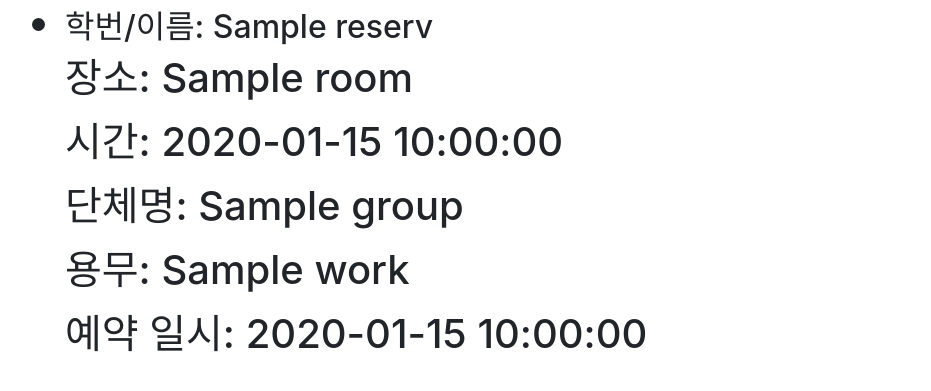
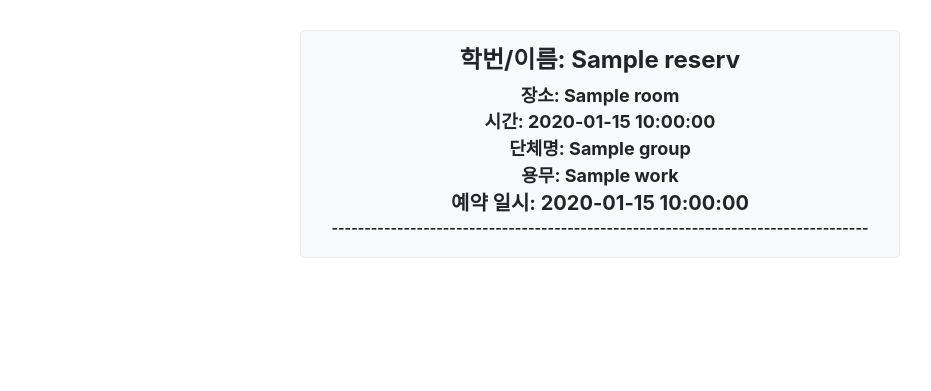
Before and after one commit to Minauroht/Class-Book-web, a Flask app: template templates/checking.html in a window 1280 px wide. Shown: the part 56-447 px from the top of the page, without its empty margins (60-991 px from the left). Run offline with Flask 3, Linux system fonts and the light colour scheme; the template is opened without the code that fills it: most values are stand-ins (such as "Sample title", 1, 10 or a date in 2020); data that the repository does not hold is empty.

Commit message:
CSS 가시성 수정

```diff
--- a/app.py
+++ b/app.py
@@ -71,8 +71,8 @@ def checking():
 @app.before_first_request
 def create_database():
     db.create_all()
-    for data in reserv.query.all():
-            db.session.delete(data) #<--이거 켜면 데이터 다 날아감. 주석 취소할 때 주의할 것.
+    # for data in reserv.query.all():
+    #         db.session.delete(data) #<--이거 켜면 데이터 다 날아감. 주석 취소할 때 주의할 것.
     db.session.commit()
 
 def delete_all_data():
--- a/templates/checking.html
+++ b/templates/checking.html
@@ -31,18 +31,19 @@
       <div class="container">
         <ul>
           <!--DB 구성-->
-          <h1>
+          <h1 style="font-size: 15px;"> <!-- 폰트 크기 조절 -->
             {% for reserv in bookings %}
           <li>
-            <h2>학번/이름: {{ reserv.name }}</h2>
-            <p>장소: {{ reserv.room }}</p>
-            <p>시간: {{ reserv.time }}</p>
-            <p>단체명: {{ reserv.group }}</p>
-            <p>용무: {{ reserv.work }}</p>
-            <p>예약 일시: {{ reserv.date.strftime('%Y-%m-%d %H:%M:%S')  }}</p>
+            <h2 style="font-size: 24px;">학번/이름: {{ reserv.name }}</h2>
+            <p style="font-size: 18px;">장소: {{ reserv.room }}</p>
+            <p style="font-size: 18px;">시간: {{ reserv.time }}</p>
+            <p style="font-size: 18px;">단체명: {{ reserv.group }}</p>
+            <p style="font-size: 18px;">용무: {{ reserv.work }}</p>
+            <p style="font-size: 20px;">예약 일시: {{ reserv.date.strftime('%Y-%m-%d %H:%M:%S')  }}</p>
+            <p> ---------------------------------------------------------------------------------- </p>
           </li>
             {% endfor %}
-          </h1>
+        </h1>
         </ul>
     <script src="https://cdn.jsdelivr.net/npm/jquery@3.5.1/dist/jquery.slim.min.js" integrity="sha384-DfXdz2htPH0lsSSs5nCTpuj/zy4C+OGpamoFVy38MVBnE+IbbVYUew+OrCXaRkfj" crossorigin="anonymous"></script>
     <script src="https://cdn.jsdelivr.net/npm/bootstrap@4.6.2/dist/js/bootstrap.bundle.min.js" integrity="sha384-Fy6S3B9q64WdZWQUiU+q4/2Lc9npb8tCaSX9FK7E8HnRr0Jz8D6OP9dO5Vg3Q9ct" crossorigin="anonymous"></script>
--- /dev/null
+++ b/templates/style.css
@@ -0,0 +1,44 @@
+#title {
+    position: fixed; top: 250px; left: 100px;
+}
+
+#book-form-small {
+    color: gray;
+}
+
+.container {
+    max-width: 700px;
+    margin: 0 auto;
+    padding: 30px;
+}
+
+.container h1 {
+    font-size: 20px;
+    font-weight: bold;
+    margin-bottom: 20px;
+    text-align: center;
+}
+
+.container li {
+    list-style-type: none;
+    background: #f8f9fa;
+    border: 1px solid #e9ecef;
+    border-radius: 5px;
+    margin-bottom: 15px;
+    padding: 15px;
+}
+
+.container li h2 {
+    font-size: 16px;
+    font-weight: bold;
+    margin-bottom: 10px;
+}
+
+.container li p {
+    font-size: 14px;
+    margin-bottom: 5px;
+}
+
+.container li:last-child {
+    margin-bottom: 0;
+}
```
Also changed, not shown: instance/booking.db.
